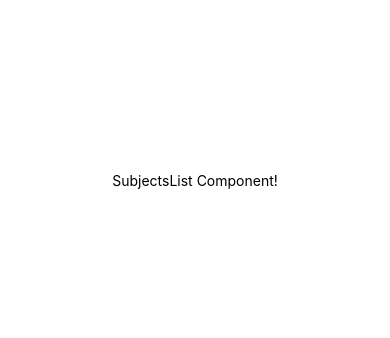
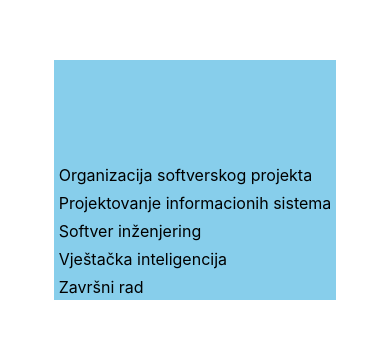
Before and after one commit to si-2019/SI-India-November-2019, a React Native app in the folder MobilnaAplikacija/: screen / in a window 390 px wide. Shown: the part 242-580 px from the top of the page. Built offline with nearby package versions, Linux system fonts and the light colour scheme.

Commit message:
Implementirana FlatList-a unutar komponente SubjectsList

```diff
--- a/MobilnaAplikacija/components/SubjectsList.js
+++ b/MobilnaAplikacija/components/SubjectsList.js
@@ -12,9 +12,52 @@ export class SubjectsList extends React.Component {
 
     render() {
         return (
-            <View>
-               <Text>SubjectsList Component!</Text>
+            <View style={styles.subjectsContainer}>
+                <FlatList
+                    data={subjects}
+                    keyExtractor={item => item.id.toString()}
+                    renderItem={({ item }) => (
+                        <Text style={styles.item}>
+                            {item.title}
+                        </Text>
+                    )}
+                />
             </View>
         );
     }
 }
+
+const styles = StyleSheet.create({
+    subjectsContainer: {
+        paddingTop: 100,
+        backgroundColor: 'skyblue'
+    },
+    item: {
+        padding: 5,
+        fontSize: 16,
+        height: 28
+    }
+});
+
+const subjects = [
+    {
+        id: 1,
+        title: "Organizacija softverskog projekta"
+    },
+    {
+        id: 2,
+        title: "Projektovanje informacionih sistema"
+    },
+    {
+        id: 3,
+        title: "Softver inženjering"
+    },
+    {
+        id: 4,
+        title: "Vještačka inteligencija"
+    },
+    {
+        id:5,
+        title: "Završni rad"
+    }
+]
```
